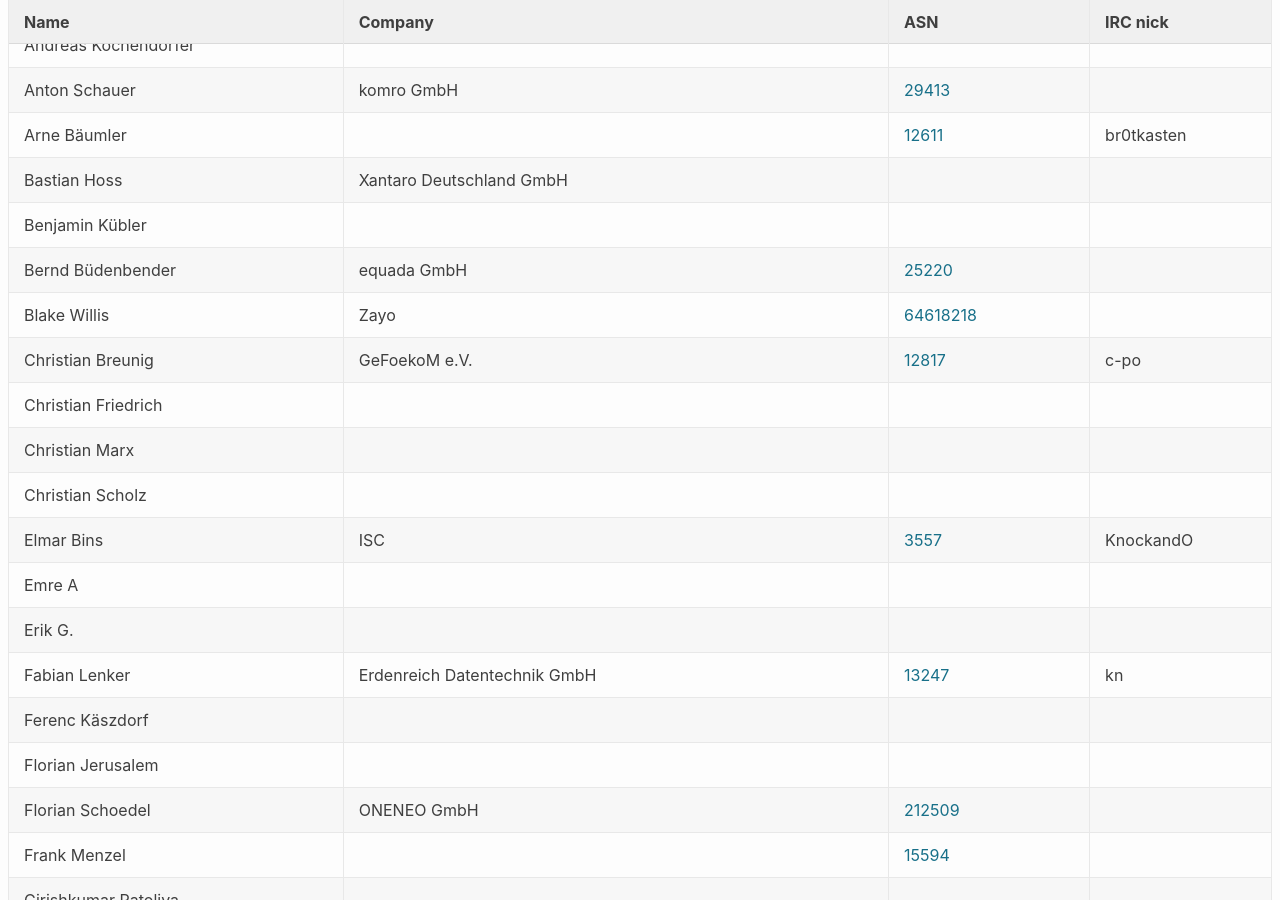
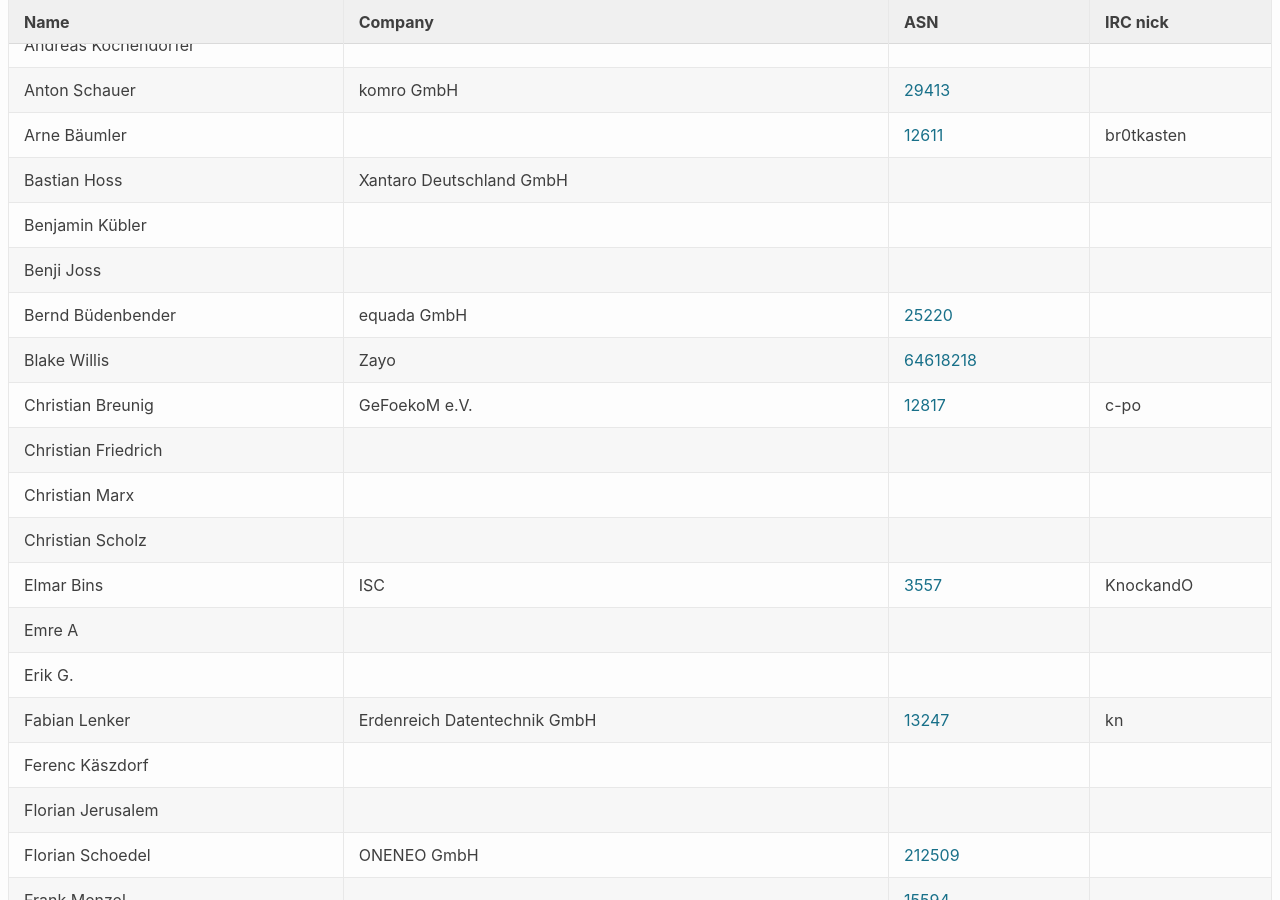
Before and after one commit to denog/pretix-attendeelist, a Jekyll site: the page built from denog15/index.md, in a window 1280 px wide and 900 px high, scrolled down 21759 px. Built offline with Jekyll 4.4.1, drawn with Linux system fonts in a browser that asks for light colours.

Commit message:
Latest data: Sat Nov 18 14:48:01 UTC 2023

```diff
--- a/_data/attendees_denog15_online.json
+++ b/_data/attendees_denog15_online.json
@@ -73,6 +73,12 @@
   },
   {
     "name": "Benjamin Kübler",
+    "company": null,
+    "irc": null,
+    "asn": null
+  },
+  {
+    "name": "Benji Joss",
     "company": null,
     "irc": null,
     "asn": null
```
